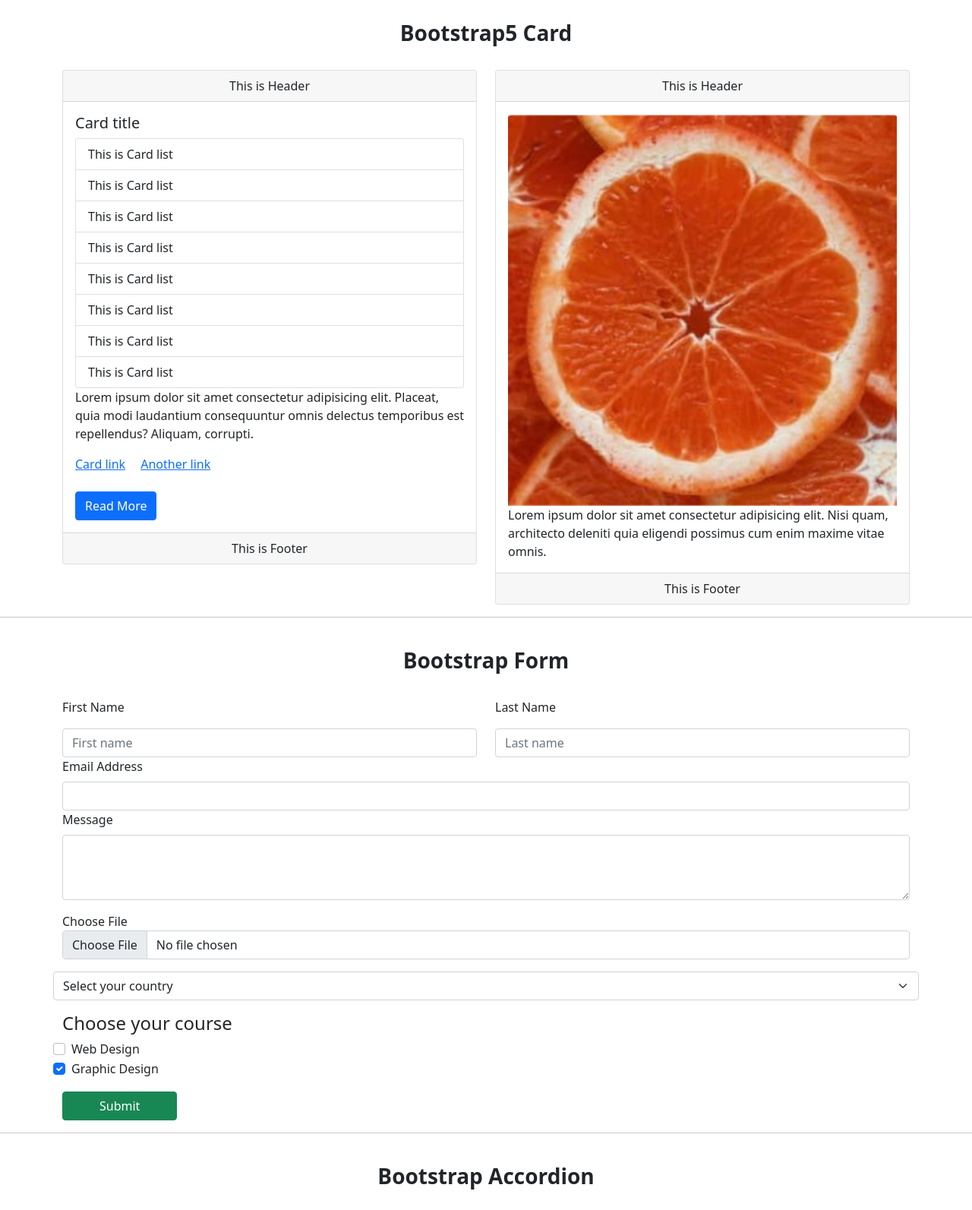
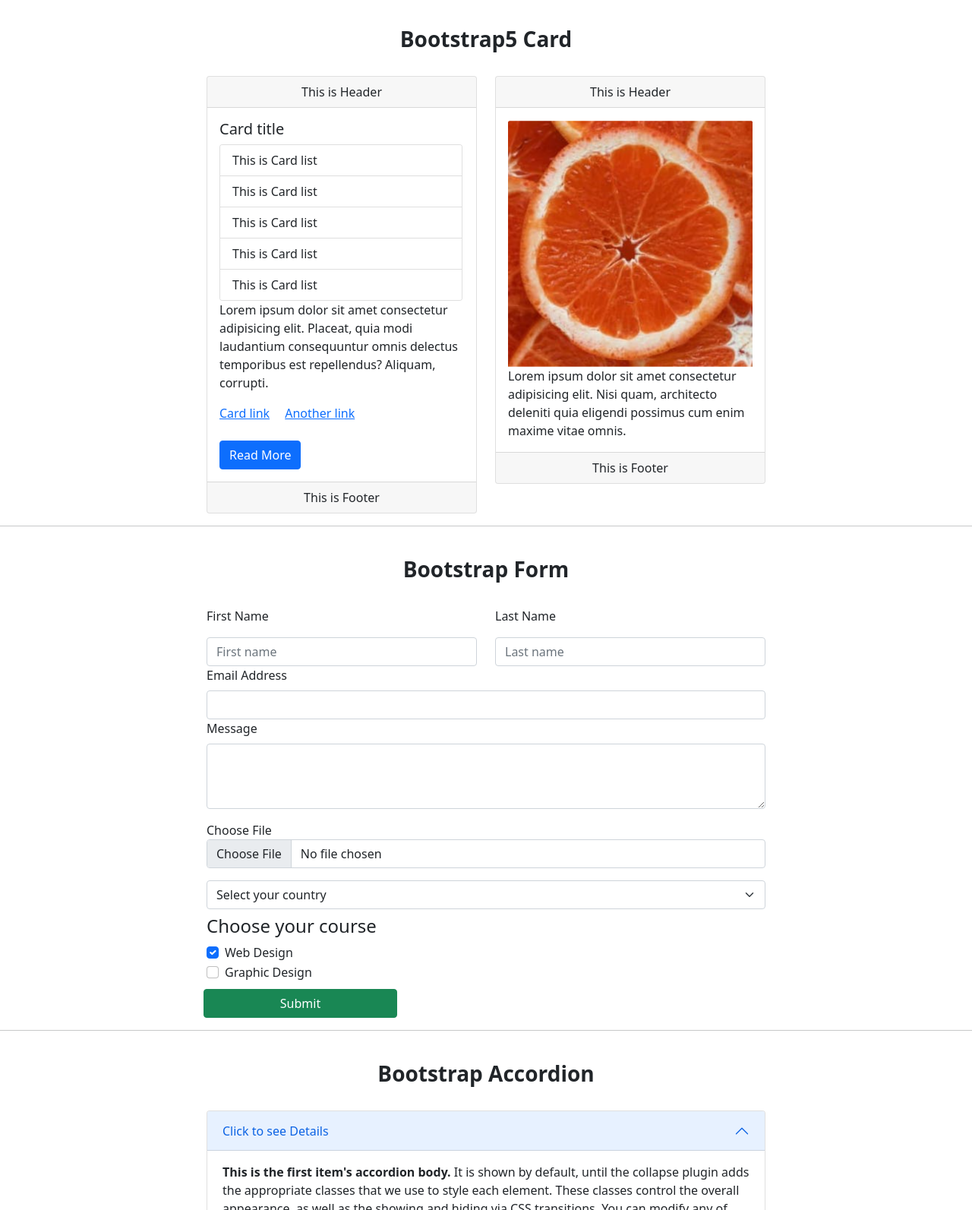
Before and after one commit to Nazmul-318/Class-29M, a plain HTML site: page index.html in a window 1280 px wide. Shown: the part 563-2156 px from the top of the page at 76% size. Drawn offline with nearby package versions, Linux system fonts and the light colour scheme.

Commit message:
changed lot of command

```diff
--- a/index.html
+++ b/index.html
@@ -6,17 +6,25 @@
     <meta charset="utf-8">
     <meta name="viewport" content="width=device-width, initial-scale=1">
 
+    <title>Asserment class 29 M</title>
+
     <!-- Bootstrap CSS -->
     <link href="https://cdn.jsdelivr.net/npm/bootstrap@5.0.1/dist/css/bootstrap.min.css" rel="stylesheet"
         integrity="sha384-+0n0xVW2eSR5OomGNYDnhzAbDsOXxcvSN1TPprVMTNDbiYZCxYbOOl7+AMvyTG2x" crossorigin="anonymous">
 
-    <title>Asserment class 29 M</title>
+
 </head>
 
 <body>
-    <h3 class="text-center py-4 fw-bold">Bootstrap5 Table</h3>
 
-    <table class="table text-center table-bordered mb-5">
+    <!-- Start Table Section -->
+
+    <div class="bootstrap-table">
+        <div class="container">
+            <div class="row">
+                <div class="col-md-10 offset-1">
+                    <h3 class="text-center my-4 fw-bold">Bootstrap5 Table</h3>
+                    <table class="table table-striped table-bordered text-center table-hover mb-5">
                         <thead>
                             <tr class="table-dark">
                                 <th scope="col">No.</th>
@@ -112,23 +120,27 @@
                             </tr>
                         </tbody>
                     </table>
+                </div>
+            </div>
+        </div>
+    </div>
+
+    <!-- End Table Section -->
     <hr>
-    <h3 class="text-center py-4 fw-bold">Bootstrap5 Card</h3>
+    <!-- Start Card Section -->
 
     <div class="container">
         <div class="row">
-            <div class="col-sm-6">
+            <h3 class="text-center py-4 fw-bold">Bootstrap5 Card</h3>
+            <div class="col-md-4 offset-2">
                 <div class="card">
                     <div class="card-header text-center">
                         This is Header
                     </div>
                     <div class="card-body">
                         <h5 class="card-title">Card title</h5>
-                        <div class="card" style="width: 32rem;">
+                        <div class="card" style="width: 20rem;">
                             <ul class="list-group list-group-flush">
-                                <li class="list-group-item">This is Card list</li>
-                                <li class="list-group-item">This is Card list</li>
-                                <li class="list-group-item">This is Card list</li>
                                 <li class="list-group-item">This is Card list</li>
                                 <li class="list-group-item">This is Card list</li>
                                 <li class="list-group-item">This is Card list</li>
@@ -147,7 +159,7 @@
                     </div>
                 </div>
             </div>
-            <div class="col-sm-6">
+            <div class="col-md-4">
                 <div class="card">
                     <div class="card-header text-center">
                         This is Header
@@ -164,64 +176,76 @@
             </div>
         </div>
     </div>
+
+    <!-- End Card Section -->
     <hr>
-    <h3 class="text-center py-4 fw-bold">Bootstrap Form</h3>
+    <!-- Start Form Section -->
+
     <div class="container">
         <div class="row">
-            <div class="col-md-6">
+            <h3 class="text-center py-4 fw-bold">Bootstrap Form</h3>
+            <div class="col-md-4 offset-2">
                 <p>First Name</p>
                 <input type="text" class="form-control" placeholder="First name" aria-label="First name">
             </div>
-            <div class="col-md-6">
+            <div class="col-md-4">
                 <p>Last Name</p>
                 <input type="text" class="form-control" placeholder="Last name" aria-label="Last name">
             </div>
-            <div class="col-md-12">
+            <div class="col-md-8 offset-2">
                 <label for="inputEmail4" class="form-label">Email Address</label>
                 <input type="email" class="form-control" id="inputEmail4">
             </div>
 
-            <div class="mb-3">
+            <div class="col-md-8 offset-2">
                 <label for="exampleFormControlTextarea1" class="form-label">Message</label>
                 <textarea class="form-control" id="exampleFormControlTextarea1" rows="3"></textarea>
             </div>
 
-            <div class="mb-3">
+            <div class="col-md-8 offset-2 mt-3">
                 Choose File
                 <input type="file" class="form-control" aria-label="file example" required>
                 <div class="invalid-feedback"></div>
             </div>
+            <div class="col-md-8 offset-2 mt-3">
                 <select class="form-select" aria-label="Default select example">
                     <option selected>Select your country</option>
                     <option value="1">Bangladesh</option>
                     <option value="2">India</option>
                     <option value="3">Japan</option>
                 </select>
-            <h4 class="mt-3">Choose your course</h4>
+            </div>
+            <div class="col-md-8 offset-2 mt-2">
+                <h4>Choose your course</h4>
                 <div class="form-check">
-
-                <input class="form-check-input" type="checkbox" value="" id="flexCheckDefault">
+                    <input class="form-check-input" type="checkbox" value="" id="flexCheckDefault" checked>
                     <label class="form-check-label" for="flexCheckDefault">
                         Web Design
                     </label>
                 </div>
                 <div class="form-check">
-
-                <input class="form-check-input" type="checkbox" value="" id="flexCheckChecked" checked>
+                    <input class="form-check-input" type="checkbox" value="" id="flexCheckChecked">
                     <label class="form-check-label" for="flexCheckChecked">
                         Graphic Design
                     </label>
                 </div>
-            <div class="col-12 pt-3">
-                <button class="btn btn-success px-5" type="submit">Submit</button>
+            </div>
+            <div class="row">
+                <div class="col-md-3 offset-2 mt-2">
+                    <button class="btn btn-success w-100" type="submit">Submit</button>
                 </div>
             </div>
         </div>
+    </div>
+
+    <!-- End Form Section -->
     <hr>
-    <h3 class="text-center py-4 fw-bold">Bootstrap Accordion</h3>
+    <!-- Start Accordion Section -->
+
     <div class="container">
         <div class="row">
-            <div class="col-md-12">
+            <h3 class="text-center py-4 fw-bold">Bootstrap Accordion</h3>
+            <div class="col-md-8 offset-2">
                 <div class="accordion" id="accordionExample">
                     <div class="accordion-item">
                         <h2 class="accordion-header" id="headingOne">
@@ -284,9 +308,13 @@
             </div>
         </div>
     </div>
+
+    <!-- End Accordion Section -->
     <hr>
+    <!-- Start Navbar Section -->
+
     <nav class="navbar navbar-expand-lg navbar-light bg-light">
-        <div class="container-fluid">
+        <div class="container">
             <a class="navbar-brand" href="#">Webcreation</a>
             <button class="navbar-toggler" type="button" data-bs-toggle="collapse"
                 data-bs-target="#navbarSupportedContent" aria-controls="navbarSupportedContent" aria-expanded="false"
@@ -326,13 +354,19 @@
             </div>
         </div>
     </nav>
+
+    <!-- End Navbar Section -->
     <hr>
+    <!-- Start Carousel Section -->
+
+    <div class="container">
+        <div class="row">
             <h3 class="text-center py-4 fw-bold">Bootstrap Carousel</h3>
-    <div class="container">
+            <div class="col-md-8 offset-2">
                 <div id="carouselExampleCaptions" class="carousel slide" data-bs-ride="carousel">
                     <div class="carousel-indicators">
-                <button type="button" data-bs-target="#carouselExampleCaptions" data-bs-slide-to="0" class="active"
-                    aria-current="true" aria-label="Slide 1"></button>
+                        <button type="button" data-bs-target="#carouselExampleCaptions" data-bs-slide-to="0"
+                            class="active" aria-current="true" aria-label="Slide 1"></button>
                         <button type="button" data-bs-target="#carouselExampleCaptions" data-bs-slide-to="1"
                             aria-label="Slide 2"></button>
                         <button type="button" data-bs-target="#carouselExampleCaptions" data-bs-slide-to="2"
@@ -373,10 +407,17 @@
                     </button>
                 </div>
             </div>
-    <h3 class="text-center py-4 fw-bold">Bootstrap Progressbar</h3>
+        </div>
+    </div>
+
+    <!-- End Carousel Section -->
+
+    <!-- Start  Progressbar Section -->
+
     <div class="container">
         <div class="row">
-            <div class="col-md-12">
+            <h3 class="text-center py-4 fw-bold">Bootstrap Progressbar</h3>
+            <div class="col-md-8 offset-2">
                 <p>HTML</p>
                 <div class="progress">
                     <div class="progress-bar" role="progressbar" style="width: 90%;" aria-valuenow="90"
@@ -400,6 +441,9 @@
             </div>
         </div>
     </div>
+
+    <!-- End Progressbar Section -->
+
     <hr>
     <hr>
     <!-- Option 1: Bootstrap Bundle with Popper -->
```
Lines whose indentation alone changed are shown as unchanged.
